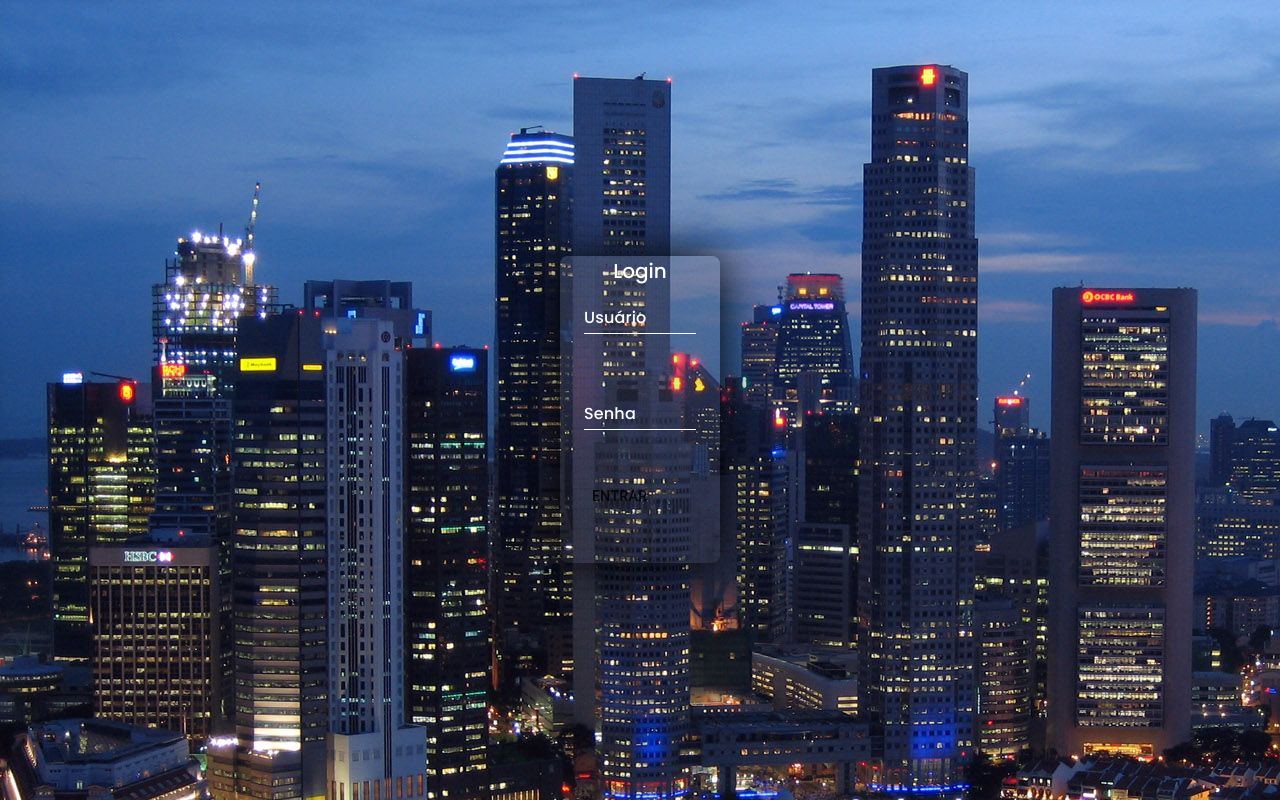
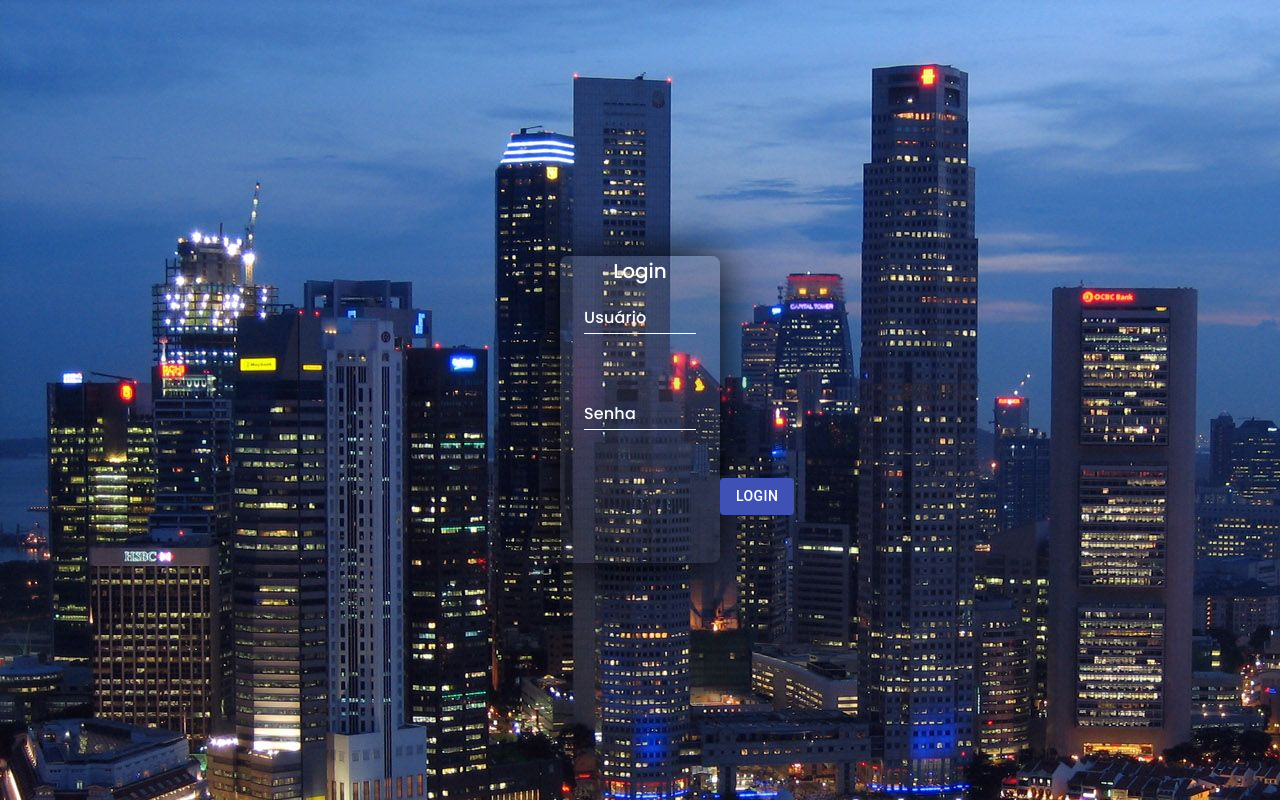
Before and after one commit to RonaldoTavares/Portfolio, a React (Create React App) app: page / in a window 1280 px wide. Built offline with nearby package versions, Linux system fonts and the light colour scheme.

Commit message:
add login page

```diff
--- a/public/index.html
+++ b/public/index.html
@@ -1,14 +1,12 @@
 <!DOCTYPE html>
 <html lang="en">
+
 <head>
   <meta charset="utf-8" />
   <link rel="icon" href="%PUBLIC_URL%/favicon.ico" />
   <meta name="viewport" content="width=device-width, initial-scale=1" />
   <meta name="theme-color" content="#000000" />
-    <meta
-      name="description"
-      content="Web site created using create-react-app"
-    />
+  <meta name="description" content="Web site created using create-react-app" />
   <link rel="apple-touch-icon" href="%PUBLIC_URL%/logo192.png" />
   <!--
       manifest.json provides metadata used when your web app is installed on a
@@ -24,8 +22,9 @@
       work correctly both with client-side routing and a non-root public URL.
       Learn how to configure a non-root public URL by running `npm run build`.
     -->
-    <title>React App</title>
+  <title>Portfólio Ronaldo</title>
 </head>
+
 <body>
   <noscript>You need to enable JavaScript to run this app.</noscript>
   <div id="root"></div>
@@ -40,4 +39,5 @@
       To create a production bundle, use `npm run build` or `yarn build`.
     -->
 </body>
+
 </html>
--- a/src/Router.jsx
+++ b/src/Router.jsx
@@ -1,12 +1,12 @@
 import React from "react";
 import { BrowserRouter, Route, Switch } from "react-router-dom";
-import HomePage from "./features/HomePage";
+import LoginPage from "./features/LoginPage";
 import HomePage2 from "./features/HomePage2";
 
 const Router = () => (
   <BrowserRouter>
     <Switch>
-      <Route path="/" exact component={HomePage} />
+      <Route path="/" exact component={LoginPage} />
     </Switch>
     <Switch>
       <Route path="/2" exact component={HomePage2} />
--- a/src/features/HomePage.jsx
+++ /dev/null
@@ -1,70 +0,0 @@
-import React from "react";
-import HomePageClass from "./HomePageClass";
-import { Grid, Box, TextField, Button } from "@material-ui/core";
-import { withStyles } from "@material-ui/core/styles";
-
-const CssTextField = withStyles({
-  root: {
-    "& label.Mui-focused": {
-      color: "#FFF",
-      fontFamily: "'Poppins', sans-serif",
-    },
-    "& .MuiInputLabel-formControl": {
-      color: "#FFF",
-      fontFamily: "'Poppins', sans-serif",
-    },
-    "& .MuiInput-underline:after": {
-      borderBottomColor: "#FFF",
-    },
-    "& .MuiInput-underline:before": {
-      borderBottomColor: "#FFF",
-    },
-    "& .MuiInputBase-input": {
-      color: "#FFF",
-      fontFamily: "'Poppins', sans-serif",
-    },
-    "& .MuiOutlinedInput-root": {
-      "&.Mui-focused fieldset": {
-        borderColor: "#FFF",
-      },
-    },
-  },
-})(TextField);
-
-const HomePage = () => {
-  const classes = HomePageClass();
-  return (
-    <Grid className={classes.gridContainer}>
-      <Box pt={32} pl={70} pr={70}>
-        <Box className={classes.boxlogin}>
-          <Grid container>
-            <Grid xs={12} item className={classes.text}>
-              Login
-            </Grid>
-            <Grid xs={12} item>
-              <Box pl={3} pr={3} pb={6}>
-                <CssTextField
-                  fullWidth
-                  id="standard-multiline-flexible"
-                  label="Usuário"
-                />
-              </Box>
-              <Box pl={3} pr={3} pb={6}>
-                <CssTextField
-                  fullWidth
-                  id="standard-multiline-flexible"
-                  label="Senha"
-                />
-              </Box>
-              <Box pl={3} pr={3} pb={6}>
-                <Button className={classes.button}>Entrar</Button>
-              </Box>
-            </Grid>
-          </Grid>
-        </Box>
-      </Box>
-    </Grid>
-  );
-};
-
-export default HomePage;
--- /dev/null
+++ b/src/features/LoginPage.jsx
@@ -0,0 +1,104 @@
+import React, { useState } from "react";
+import HomePageClass from "./LoginPageClass";
+import { Grid, Box, TextField, Button } from "@material-ui/core";
+import CircularProgress from "@material-ui/core/CircularProgress";
+import { withStyles } from "@material-ui/core/styles";
+
+const CssTextField = withStyles({
+  root: {
+    "& label.Mui-focused": {
+      color: "#FFF",
+      fontFamily: "'Poppins', sans-serif",
+    },
+    "& .MuiInputLabel-formControl": {
+      color: "#FFF",
+      fontFamily: "'Poppins', sans-serif",
+    },
+    "& .MuiInput-underline:after": {
+      borderBottomColor: "#FFF",
+    },
+    "& .MuiInput-underline:before": {
+      borderBottomColor: "#FFF",
+    },
+    "& .MuiInputBase-input": {
+      color: "#FFF",
+      fontFamily: "'Poppins', sans-serif",
+    },
+    "& .MuiOutlinedInput-root": {
+      "&.Mui-focused fieldset": {
+        borderColor: "#FFF",
+      },
+    },
+  },
+})(TextField);
+
+const HomePage = () => {
+  const classes = HomePageClass();
+  const [buttonClick, setButtonClick] = useState(true);
+
+  const functionButton = (value) => {
+    setButtonClick(value);
+  };
+  return (
+    <Grid className={classes.gridContainer}>
+      <Box pt={32} pl={70} pr={70}>
+        {buttonClick && (
+          <Box className={classes.boxlogin}>
+            <Grid container>
+              <Grid xs={12} item className={classes.text}>
+                Login
+              </Grid>
+              <Grid xs={12} item>
+                <Box pl={3} pr={3} pb={6}>
+                  <CssTextField
+                    fullWidth
+                    id="standard-multiline-flexible"
+                    label="Usuário"
+                  />
+                </Box>
+                <Box pl={3} pr={3} pb={6}>
+                  <CssTextField
+                    fullWidth
+                    id="standard-multiline-flexible"
+                    label="Senha"
+                  />
+                </Box>
+                <Box pl={20} pr={3} pb={6}>
+                  <Button
+                    variant="contained"
+                    color="primary"
+                    disableElevation
+                    onClick={() => functionButton(false)}
+                  >
+                    Login
+                  </Button>
+                </Box>
+              </Grid>
+            </Grid>
+          </Box>
+        )}
+        {!buttonClick && (
+          <>
+            <Box pl={20} pr={3} pb={6}>
+              <Grid xs={12}>
+                <CircularProgress className={classes.circularProgress} />
+              </Grid>
+            </Box>
+            <Box pl={17} pr={3} pb={6}>
+              <Button
+                variant="contained"
+                color="primary"
+                disableElevation
+                onClick={() => functionButton(true)}
+              >
+                Cancel
+              </Button>
+            </Box>
+          </>
+        )}
+      </Box>
+    </Grid>
+  );
+};
+
+export default HomePage;
--- a/src/features/HomePageClass.js
+++ b/src/features/LoginPageClass.js
@@ -1,7 +1,7 @@
 import { makeStyles } from '@material-ui/core/styles';
 import image from '../assets/img/predios.jpg'
 
-const homePageStyles = makeStyles(() => ({
+const loginPageStyles = makeStyles(() => ({
     gridContainer: {
         height: '100vh',
         background: 'url(' + image + ') no-repeat'
@@ -17,17 +17,12 @@ const homePageStyles = makeStyles(() => ({
         color: '#FFF',
         fontSize: 20
     },
-    button: {
+    buttonLogin: {
         color: '#FFF',
         fontFamily: "'Poppins', sans-serif",
         textAlign: 'center',
-        fontSize: 12,
-        '&:hover, &:focus': {
-            boxShadow: '0px 0px 10px #608baa',
-            background: '#608baa',
-            color: '#FFF'
-        }
+        fontSize: 12
     }
 }));
 
-export default homePageStyles
+export default loginPageStyles
```
Lines whose indentation alone changed are shown as unchanged.
